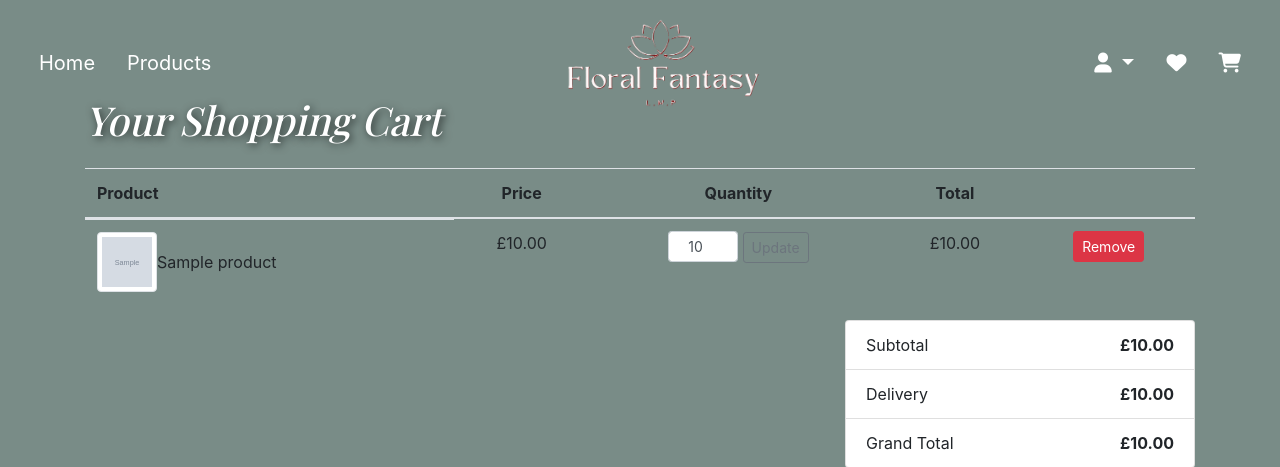
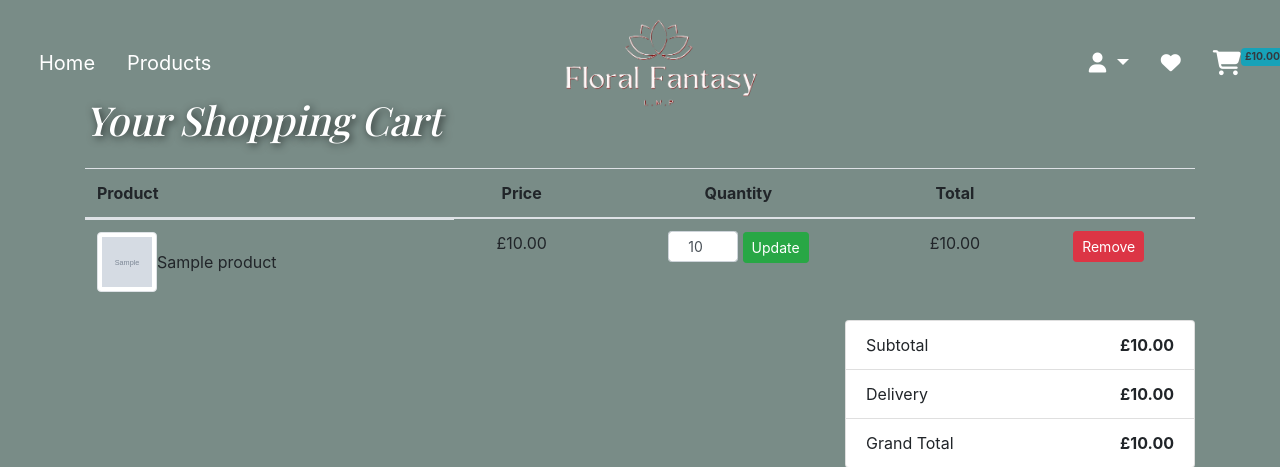
Before and after one commit to jessi25924/floral_fantasy, a Django app: template cart/templates/cart/cart.html in a window 1280 px wide. Shown: the top 467 px of the page. Run offline with Django 4.2, Linux system fonts and the light colour scheme; the template is opened without the code that fills it: most values are stand-ins (such as "Sample title", 1, 10 or a date in 2020); grey boxes marked "Sample" are stand-in pictures; some libraries are stand-ins or nearby versions; some web fonts are replaced.

Commit message:
Add a badge for gtotal in the cart

```diff
--- a/cart/templates/cart/cart.html
+++ b/cart/templates/cart/cart.html
@@ -56,7 +56,7 @@
                                     class="form-control form-control-sm d-inline-block text-center"
                                     style="width: 70px;">
                                 <button type="submit"
-                                        class="btn btn-sm btn-outline-secondary ms-2">
+                                        class="btn btn-sm btn-success ms-2">
                                 Update
                                 </button>
                             </form>
--- a/static/css/base.css
+++ b/static/css/base.css
@@ -44,6 +44,11 @@ h1 {
     color: #D9A796 !important;
 }
 
+.badge {
+    font-size: 0.65rem;
+    line-height: 1;
+}
+
 footer {
     background-color: #2F4036;
 }
--- a/templates/base.html
+++ b/templates/base.html
@@ -84,14 +84,25 @@
                 {% endif %}
 
                 <li class="nav-item mr-3"><a class="nav-link" href="#"><i class="fa-solid fa-heart"></i></a></li>
-                <li class="nav-item"><a class="nav-link" href="{% url 'view_cart' %}"><i class="fa-solid fa-cart-shopping"></i></a></li>
+                <li class="nav-item position-relative">
+                  <a class="nav-link text-black {% if grand_total %}bag-not-empty{% else %}bag-empty{% endif %}"
+                    href="{% url 'view_cart' %}"
+                    aria-label="View shopping cart">
+                    <i class="fa-solid fa-cart-shopping fa-lg"></i>
+                    {% if grand_total %}
+                      <span
+                        class="badge bg-info text-dark position-absolute top-0 start-100 translate-middle p-1">
+                        £{{ grand_total|floatformat:2 }}
+                      </span>
+                    {% endif %}
+                  </a>
+                </li>
               </ul>
             </div>
             </div>
         </div>
       </nav>
     </header>
-
     {% if messages %}
     <div class="message-container"></div>
     {% endif %}
```
